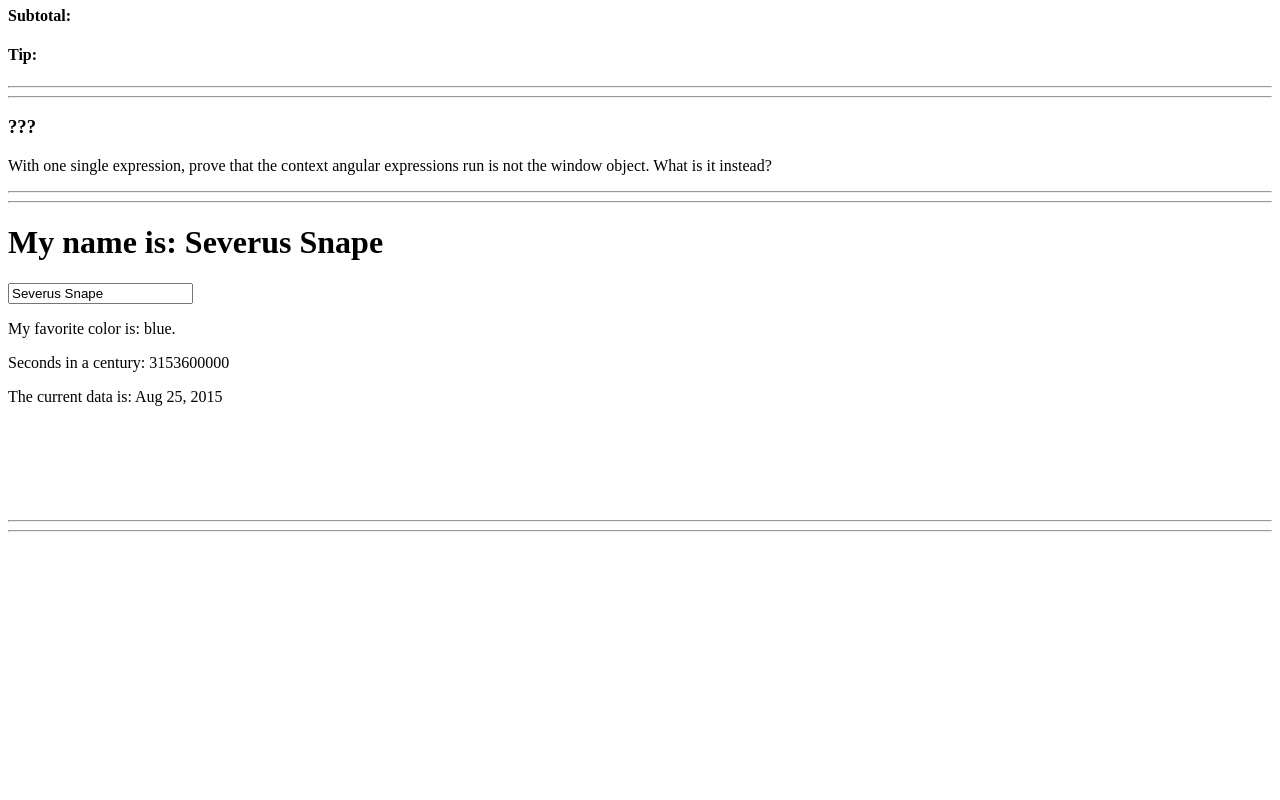
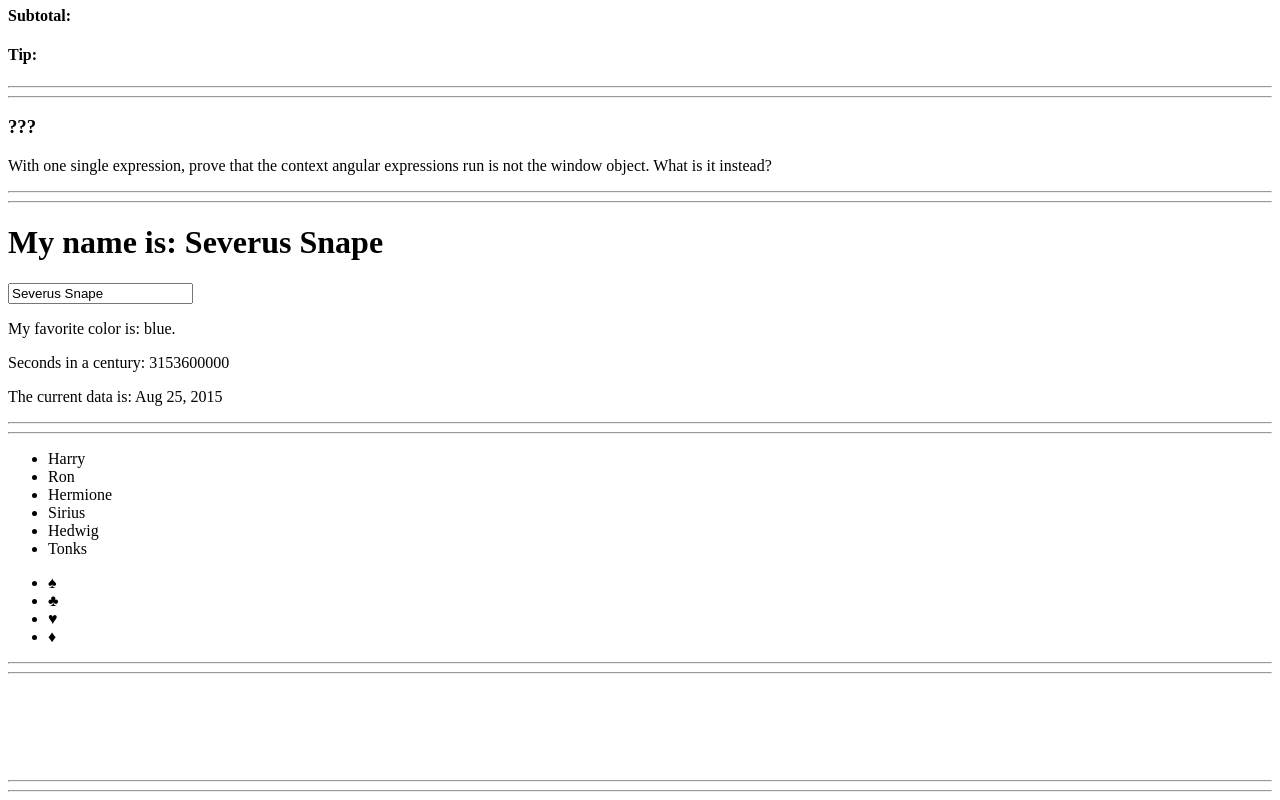
Before and after one commit to micahbell/angular-unit-1, a plain HTML site: page index.html in a window 1280 px wide. Shown: the part 895-1695 px from the top of the page. Before the commit the page ends 1435 px from the top, so only its background shows below. Drawn offline with nearby package versions, Linux system fonts and the light colour scheme.

Commit message:
Section 5 - Built in Directives. Exercise 1.

```diff
--- a/app.js
+++ b/app.js
@@ -11,3 +11,8 @@ app.controller('ExercisesController', function($scope) {
   };
   $scope.rightNow = new Date();
 });
+
+app.controller('Directives', function($scope) {
+  $scope.names = ["Harry", "Ron", "Hermione", "Sirius", "Hedwig", "Tonks"];
+  $scope.symbols = ["\u2660", "\u2663", "\u2665", "\u2666"];
+})
--- a/index.html
+++ b/index.html
@@ -103,6 +103,26 @@
       <p>Seconds in a century: {{ secondsInACentury() }}</p>
       <p>The current data is: {{ rightNow | date : format : timezone}}</p>
     </div>
+    <hr><hr>
+
+    <div ng-controller='Directives'>
+      <ul>
+        <li ng-repeat="name in names">
+          {{name}}
+         </li>
+      </ul>
+
+      <ul>
+        <li ng-repeat='symbol in symbols'>
+          {{symbol}}
+        </li>
+      </ul>
+
+    </div>
+    <hr><hr>
+
+
+
 
 
 
```
Also changed, not shown: 1 other file. Lines whose indentation alone changed are shown as unchanged.
